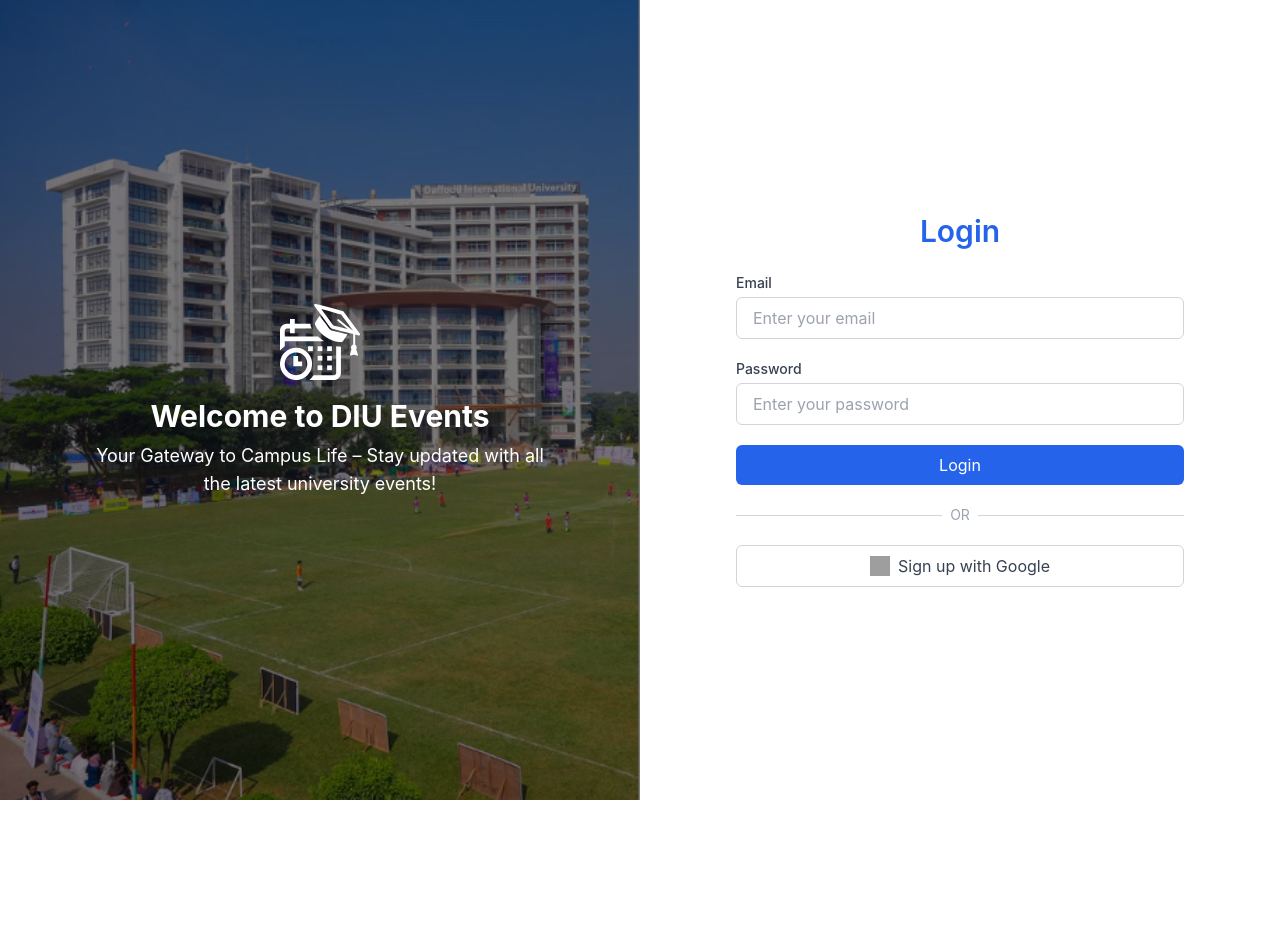
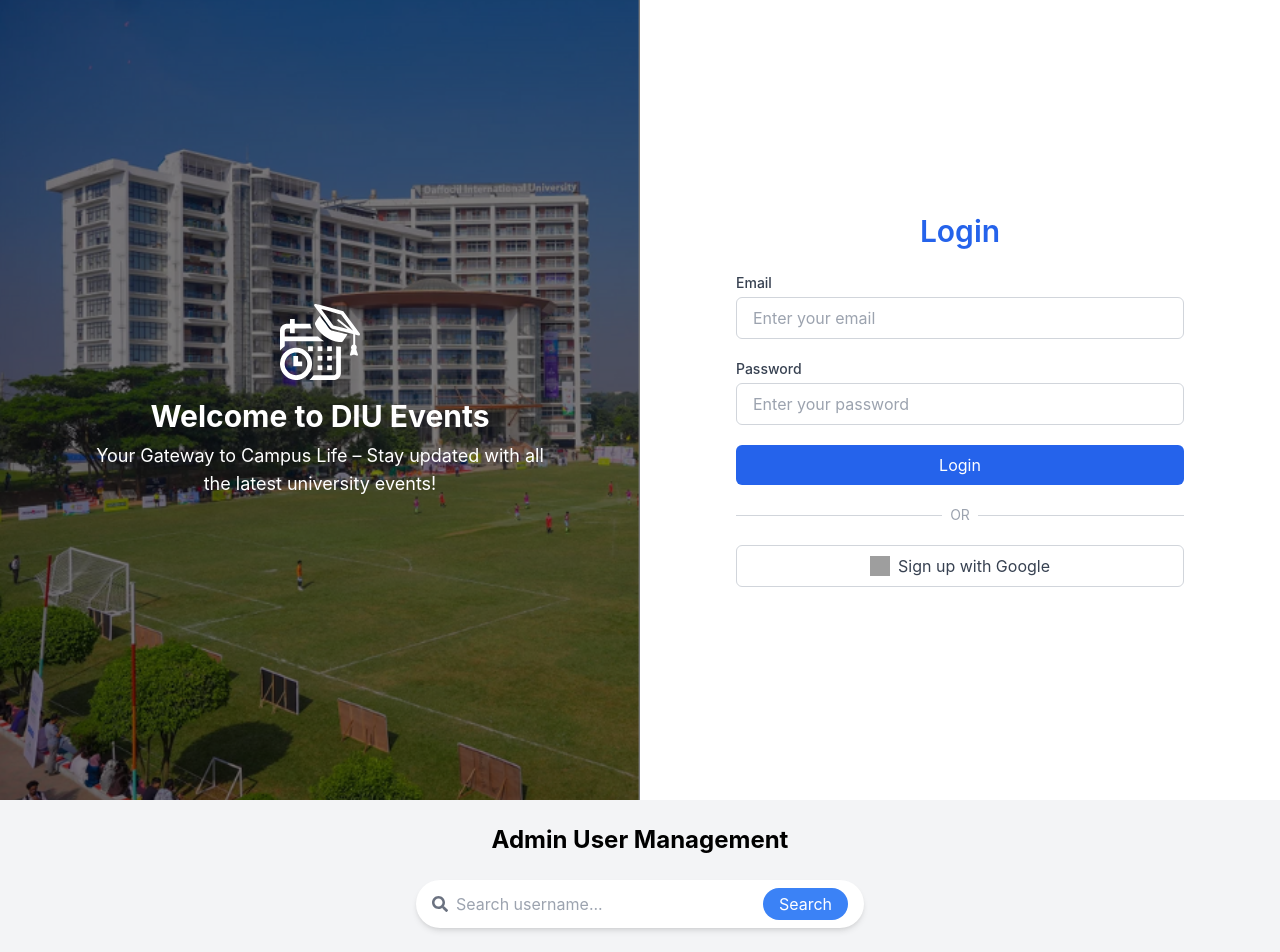
Before and after one commit to shakil-28/DIUEventsWeb, a React (Create React App) app: page /login in a window 1280 px wide. Shown: the top 952 px of the page. Before the commit the page ends 800 px from the top, so only its background shows below. Built offline with nearby package versions, Linux system fonts and the light colour scheme; no server answers; grey boxes are pictures that could not be loaded.

Commit message:
save my local Changes

```diff
--- a/src/App.js
+++ b/src/App.js
@@ -9,6 +9,7 @@
 import { getDoc, doc } from "firebase/firestore";
 import { db } from "./firebase/config";
 import AdminDashboard from "./pages/AdminDashboard";
+import AdminUserManagement from "./pages/AdminUserManagement";
 
 function App() {
   const { user, loading } = useAuth(); // assumes useAuth provides `loading`
@@ -94,6 +95,7 @@
           }
         />
       </Routes>
+      <AdminUserManagement />
     </div>
   );
 }
```
